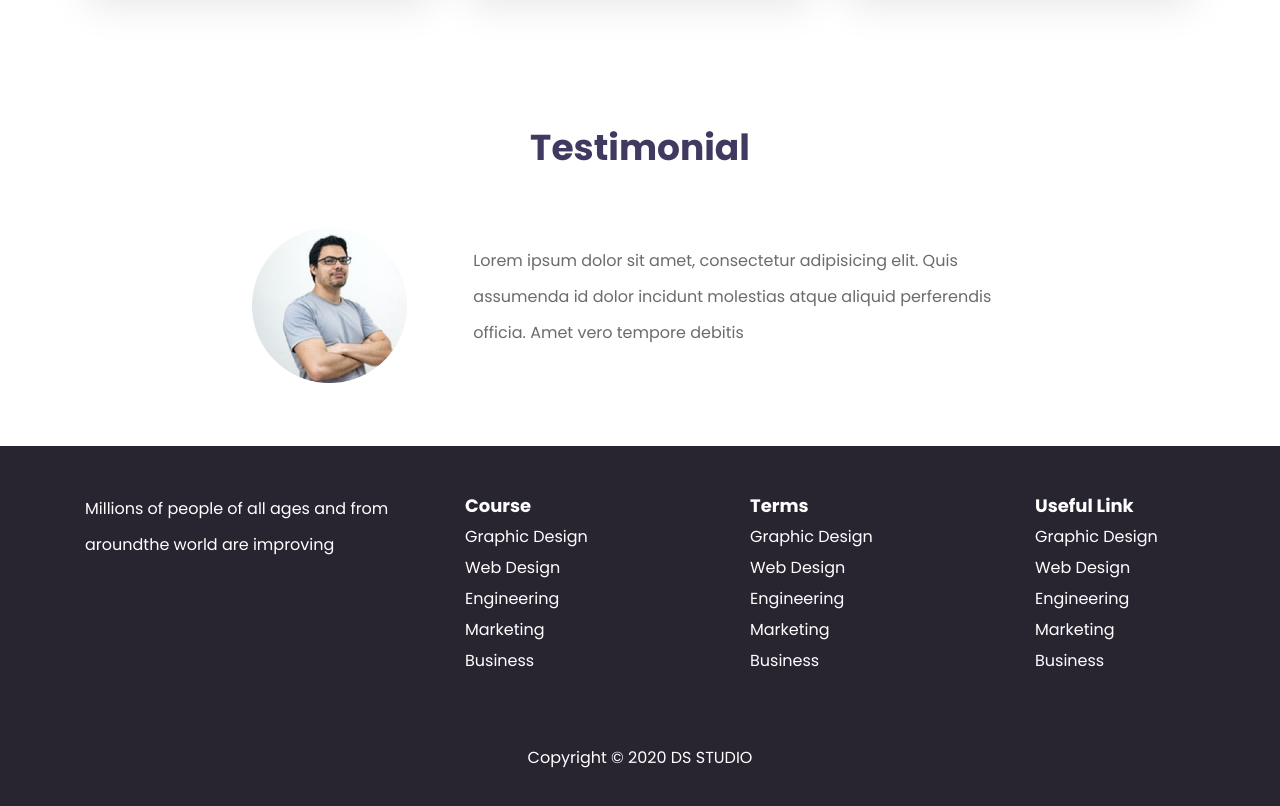
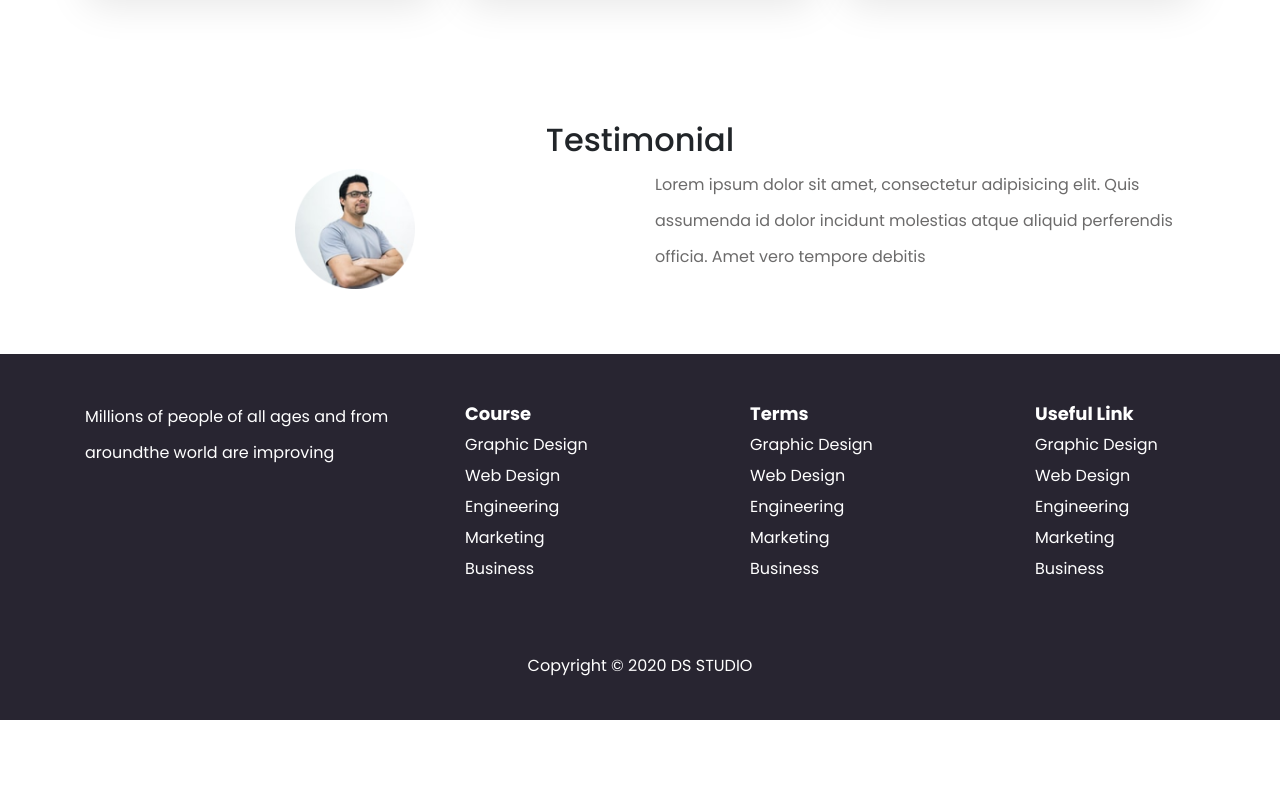
Before and after one commit to Dilip84/e-school-website, a plain HTML site: page index.html in a window 1280 px wide. Shown: the part 1680-2486 px from the top of the page. After the commit the page ends 2400 px from the top, so only its background shows below. Drawn offline with nearby package versions, Linux system fonts and the light colour scheme.

Commit message:
final updates

```diff
--- a/index.html
+++ b/index.html
@@ -183,10 +183,22 @@
 <!-- testimonial part start -->
 <section class="testimonial-section section-padding">
   <div class="container">
-    <div class="section-header text-center">
+    <div class="text-center">
       <h2>Testimonial</h2>
     </div>
-    <div class="testimonial-part">
+    <div class="row d-flex justify-content-center align-items-center">
+      <div class="col-md-6">
+        <div class="testymonial-avater d-flex justify-content-center align-items-center">
+          <img src="Photos/Man.png" class="img-fluid" alt="">
+        </div>
+      </div>
+      <div class="col-md-6">
+        <div class="testimonial-text d-flex justify-content-center align-items-center">
+          <p>Lorem ipsum dolor sit amet, consectetur adipisicing elit. Quis assumenda id dolor incidunt molestias atque aliquid perferendis officia. Amet vero tempore debitis </p>
+        </div>
+      </div>
+<!--
+   <div class="testimonial-part d-flex">
       <div class="testymonial-avater">
         <img src="Photos/Man.png" class="img-fluid" alt="">
       </div>
@@ -194,6 +206,7 @@
         <p>Lorem ipsum dolor sit amet, consectetur adipisicing elit. Quis assumenda id dolor incidunt molestias atque aliquid perferendis officia. Amet vero tempore debitis </p>
       </div>
     </div>
+-->
   </div>
 </section>
 </main>
--- a/style.css
+++ b/style.css
@@ -175,8 +175,9 @@ a.navbar-brand {
 }
 
 .testymonial-avater .img-fluid {
-    max-width: 70%;
-    height: auto;
+
+    width: 120px;
+    height: 120px;
 }
 
 /* footer */
```
